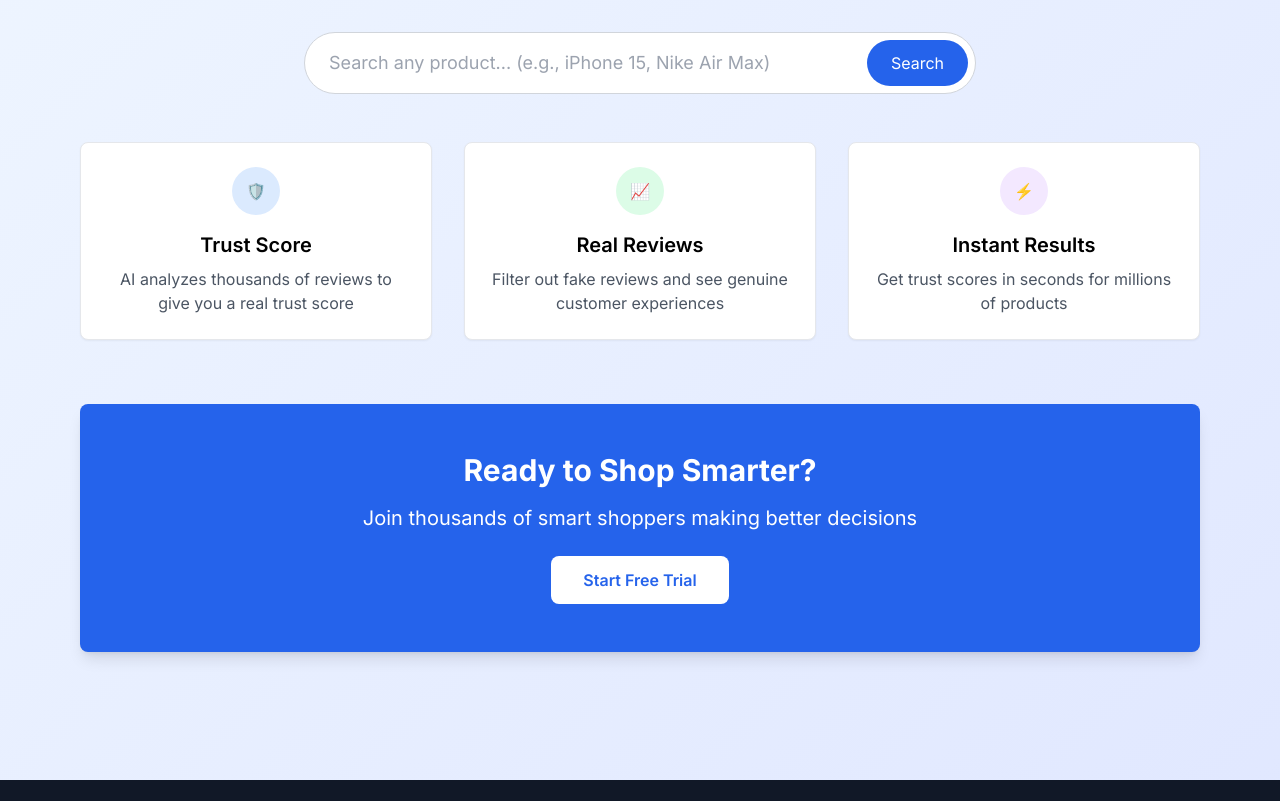
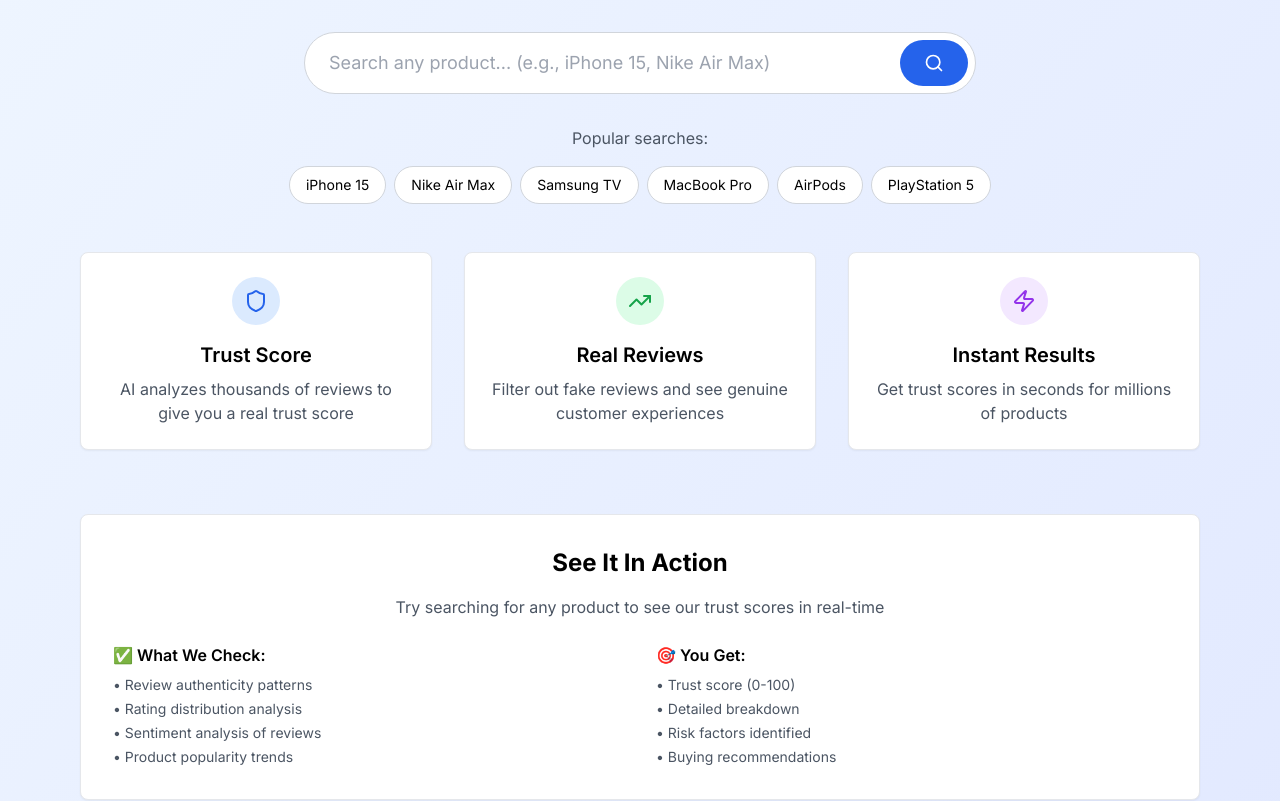
Before and after one commit to marmo6/recensor-working, a Next.js app: page / in a window 1280 px wide. Shown: the part 265-1066 px from the top of the page. Built offline with nearby package versions, Linux system fonts and the light colour scheme.

Commit message:
Update page.tsx

```diff
--- a/app/page.tsx
+++ b/app/page.tsx
@@ -1,4 +1,41 @@
+// app/page.tsx - Updated with working search
+'use client'
+
+import { useState } from 'react'
+import { useRouter } from 'next/navigation'
+import { Search, TrendingUp, Shield, Zap } from 'lucide-react'
+
 export default function Home() {
+  const [searchQuery, setSearchQuery] = useState('')
+  const [loading, setLoading] = useState(false)
+  const router = useRouter()
+
+  const handleSearch = async (e: React.FormEvent) => {
+    e.preventDefault()
+    if (!searchQuery.trim()) return
+
+    setLoading(true)
+
+    // Navigate to search results page
+    router.push(`/search?q=${encodeURIComponent(searchQuery)}`)
+
+    setLoading(false)
+  }
+
+  const popularSearches = [
+    'iPhone 15',
+    'Nike Air Max',
+    'Samsung TV',
+    'MacBook Pro',
+    'AirPods',
+    'PlayStation 5'
+  ]
+
+  const handlePopularSearch = (query: string) => {
+    setSearchQuery(query)
+    router.push(`/search?q=${encodeURIComponent(query)}`)
+  }
+
   return (
     <div className="min-h-screen bg-gradient-to-br from-blue-50 to-indigo-100">
       {/* Header */}
@@ -6,9 +43,13 @@ export default function Home() {
         <div className="max-w-6xl mx-auto px-4 py-4">
           <div className="flex items-center justify-between">
             <h1 className="text-3xl font-bold text-blue-600">Recensor</h1>
-            <button className="bg-blue-600 text-white px-6 py-2 rounded-lg hover:bg-blue-700 transition-colors">
-              Get Started
-            </button>
+            <nav className="flex items-center space-x-6">
+              <a href="/search" className="text-gray-600 hover:text-blue-600">Search</a>
+              <a href="/about" className="text-gray-600 hover:text-blue-600">About</a>
+              <button className="bg-blue-600 text-white px-6 py-2 rounded-lg hover:bg-blue-700 transition-colors">
+                Get Started
+              </button>
+            </nav>
           </div>
         </div>
       </header>
@@ -23,17 +64,43 @@ export default function Home() {
             Get AI-powered trust scores for any product. See what people really think before you buy.
           </p>
 
-          {/* Search Bar */}
-          <div className="max-w-2xl mx-auto mb-12">
+          {/* Working Search Bar */}
+          <form onSubmit={handleSearch} className="max-w-2xl mx-auto mb-8">
             <div className="relative">
               <input
                 type="text"
+                value={searchQuery}
+                onChange={(e) => setSearchQuery(e.target.value)}
                 placeholder="Search any product... (e.g., iPhone 15, Nike Air Max)"
                 className="w-full px-6 py-4 text-lg border border-gray-300 rounded-full focus:outline-none focus:ring-2 focus:ring-blue-500 focus:border-transparent pr-16"
               />
-              <button className="absolute right-2 top-2 bottom-2 px-6 bg-blue-600 text-white rounded-full hover:bg-blue-700 transition-colors">
-                Search
+              <button
+                type="submit"
+                disabled={loading}
+                className="absolute right-2 top-2 bottom-2 px-6 bg-blue-600 text-white rounded-full hover:bg-blue-700 disabled:opacity-50 transition-colors flex items-center justify-center"
+              >
+                {loading ? (
+                  <div className="animate-spin rounded-full h-5 w-5 border-b-2 border-white"></div>
+                ) : (
+                  <Search className="w-5 h-5" />
+                )}
               </button>
+            </div>
+          </form>
+
+          {/* Popular Searches */}
+          <div className="mb-12">
+            <p className="text-gray-600 mb-4">Popular searches:</p>
+            <div className="flex flex-wrap justify-center gap-2">
+              {popularSearches.map((search) => (
+                <button
+                  key={search}
+                  onClick={() => handlePopularSearch(search)}
+                  className="px-4 py-2 bg-white border border-gray-300 rounded-full text-sm hover:border-blue-500 hover:text-blue-600 transition-colors"
+                >
+                  {search}
+                </button>
+              ))}
             </div>
           </div>
 
@@ -41,7 +108,7 @@ export default function Home() {
           <div className="grid md:grid-cols-3 gap-8 mb-16">
             <div className="bg-white p-6 rounded-lg shadow-sm border">
               <div className="w-12 h-12 bg-blue-100 rounded-full flex items-center justify-center mx-auto mb-4">
-                🛡️
+                <Shield className="w-6 h-6 text-blue-600" />
               </div>
               <h3 className="text-xl font-semibold mb-2">Trust Score</h3>
               <p className="text-gray-600">AI analyzes thousands of reviews to give you a real trust score</p>
@@ -49,7 +116,7 @@ export default function Home() {
 
             <div className="bg-white p-6 rounded-lg shadow-sm border">
               <div className="w-12 h-12 bg-green-100 rounded-full flex items-center justify-center mx-auto mb-4">
-                📈
+                <TrendingUp className="w-6 h-6 text-green-600" />
               </div>
               <h3 className="text-xl font-semibold mb-2">Real Reviews</h3>
               <p className="text-gray-600">Filter out fake reviews and see genuine customer experiences</p>
@@ -57,10 +124,36 @@ export default function Home() {
 
             <div className="bg-white p-6 rounded-lg shadow-sm border">
               <div className="w-12 h-12 bg-purple-100 rounded-full flex items-center justify-center mx-auto mb-4">
-                ⚡
+                <Zap className="w-6 h-6 text-purple-600" />
               </div>
               <h3 className="text-xl font-semibold mb-2">Instant Results</h3>
               <p className="text-gray-600">Get trust scores in seconds for millions of products</p>
+            </div>
+          </div>
+
+          {/* Live Demo Section */}
+          <div className="bg-white p-8 rounded-lg shadow-sm border mb-16">
+            <h3 className="text-2xl font-bold mb-4">See It In Action</h3>
+            <p className="text-gray-600 mb-6">Try searching for any product to see our trust scores in real-time</p>
+            <div className="grid md:grid-cols-2 gap-8">
+              <div className="text-left">
+                <h4 className="font-semibold mb-2">✅ What We Check:</h4>
+                <ul className="text-sm text-gray-600 space-y-1">
+                  <li>• Review authenticity patterns</li>
+                  <li>• Rating distribution analysis</li>
+                  <li>• Sentiment analysis of reviews</li>
+                  <li>• Product popularity trends</li>
+                </ul>
+              </div>
+              <div className="text-left">
+                <h4 className="font-semibold mb-2">🎯 You Get:</h4>
+                <ul className="text-sm text-gray-600 space-y-1">
+                  <li>• Trust score (0-100)</li>
+                  <li>• Detailed breakdown</li>
+                  <li>• Risk factors identified</li>
+                  <li>• Buying recommendations</li>
+                </ul>
+              </div>
             </div>
           </div>
 
@@ -68,8 +161,11 @@ export default function Home() {
           <div className="bg-blue-600 text-white py-12 px-8 rounded-lg shadow-lg">
             <h3 className="text-3xl font-bold mb-4">Ready to Shop Smarter?</h3>
             <p className="text-xl mb-6">Join thousands of smart shoppers making better decisions</p>
-            <button className="bg-white text-blue-600 px-8 py-3 rounded-lg font-semibold hover:bg-gray-100 transition-colors">
-              Start Free Trial
+            <button
+              onClick={() => document.querySelector('input')?.focus()}
+              className="bg-white text-blue-600 px-8 py-3 rounded-lg font-semibold hover:bg-gray-100 transition-colors"
+            >
+              Start Searching Now
             </button>
           </div>
         </div>
```
